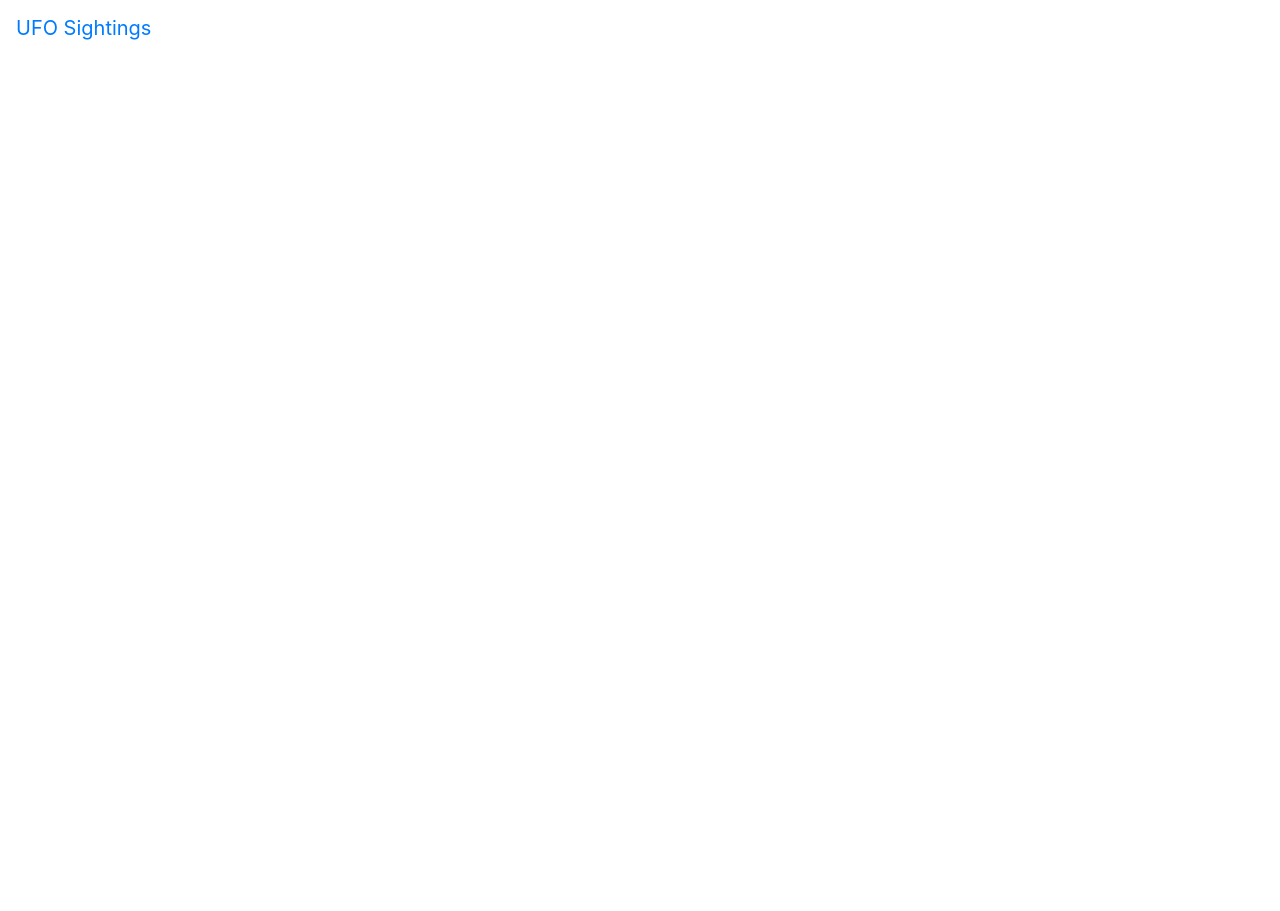
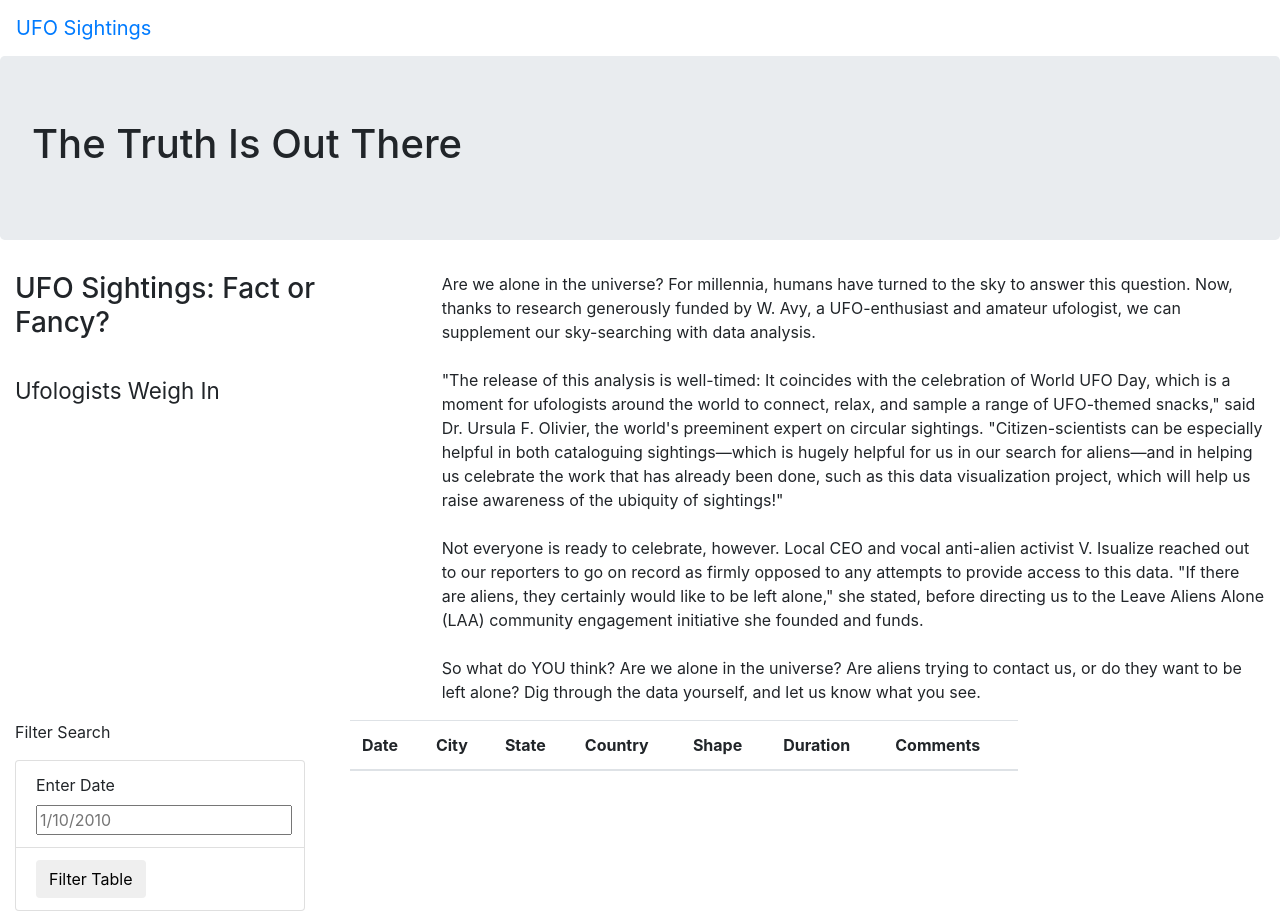
Before and after one commit to HannaKim4673/UFOs, a plain HTML site: page index.html in a window 1280 px wide. Before the commit the page ends 800 px from the top, so only its background shows below. Drawn offline with nearby package versions, Linux system fonts and the light colour scheme.

Commit message:
Updated index.html

```diff
--- a/index.html
+++ b/index.html
@@ -19,5 +19,59 @@
             <a class="navbar-brand" href="index.html">UFO Sightings</a>
         </nav>
     </div>
+    <div class="jumbotron">
+        <h1>The Truth Is Out There</h1>
+    </div>
+    <div class="container-fluid">
+        <div class="row">
+            <div class="col-md-4">
+                <h3>UFO Sightings: Fact or Fancy? <br><br> <small>Ufologists Weigh In</small></h3>
+            </div>
+            <div class="col-md-8">
+                <p>
+                    Are we alone in the universe? For millennia, humans have turned to the sky to answer this question. Now, thanks to research generously funded by W. Avy, a UFO-enthusiast and amateur ufologist, we can supplement our sky-searching with data analysis.<br><br>
+                    "The release of this analysis is well-timed: It coincides with the celebration of World UFO Day, which is a moment for ufologists around the world to connect, relax, and sample a range of UFO-themed snacks," said Dr. Ursula F. Olivier, the world's preeminent expert on circular sightings. "Citizen-scientists can be especially helpful in both cataloguing sightings—which is hugely helpful for us in our search for aliens—and in helping us celebrate the work that has already been done, such as this data visualization project, which will help us raise awareness of the ubiquity of sightings!"<br><br>
+                    Not everyone is ready to celebrate, however. Local CEO and vocal anti-alien activist V. Isualize reached out to our reporters to go on record as firmly opposed to any attempts to provide access to this data. "If there are aliens, they certainly would like to be left alone," she stated, before directing us to the Leave Aliens Alone (LAA) community engagement initiative she founded and funds.<br><br>
+                    So what do YOU think? Are we alone in the universe? Are aliens trying to contact us, or do they want to be left alone? Dig through the data yourself, and let us know what you see.
+                </p>
+            </div>
+        </div>
+    </div>
+    <div class="container-fluid">
+        <div class="row">
+          <div class="col-md-3">
+            <form>
+                <p>Filter Search</p>
+            </form>
+            <ul class="list-group">
+                <li class="list-group-item">
+                    <label for="date">Enter Date</label>
+                    <input type="text" placeholder="1/10/2010" id="datetime" />
+                </li>
+                <li class="list-group-item">
+                    <button id="filter-btn" type="button" class="btn btn-default">Filter Table</button>
+                </li>
+            </ul>
+          </div>
+          <div class="col-md-9">
+            <div class="col-md-9">
+                <table class="table table-striped">
+                  <thead>
+                    <tr>
+                      <th>Date</th>
+                      <th>City</th>
+                      <th>State</th>
+                      <th>Country</th>
+                      <th>Shape</th>
+                      <th>Duration</th>
+                      <th>Comments</th>
+                    </tr>
+                  </thead>
+                  <tbody></tbody>
+                </table>
+            </div>
+          </div>
+        </div>
+    </div>
 </body>
 </html>
```
